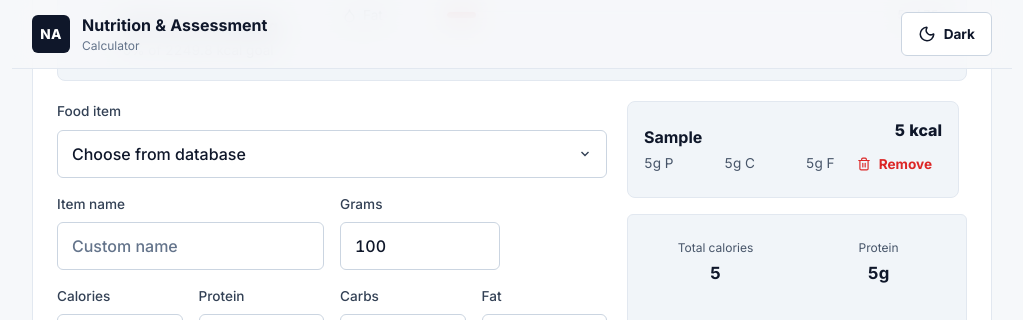
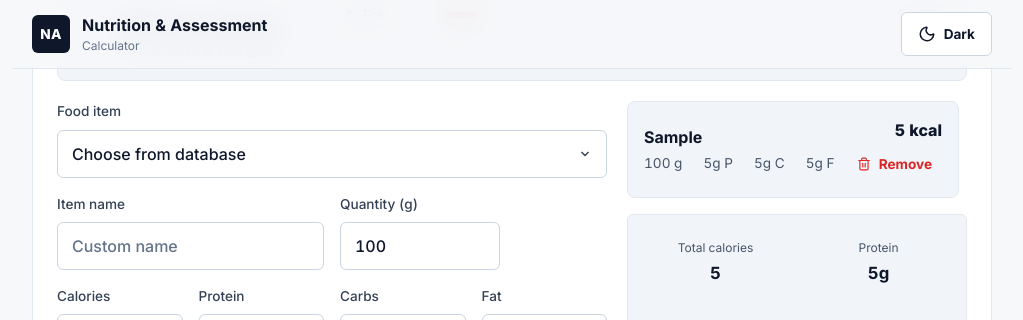
Before and after one commit to jaisankar2502/NUTRITION-AND-ASSESSMENT-CALCULATOR, a React (Vite) app: page / in a window 1280 px wide. Both pictures are taken after typing "Sample", "5", "5", "5", "5" into the empty fields and a click on the button "Add item". Shown: the part 1935-2255 px from the top of the page, without its empty margins (128-1151 px from the left). Built offline with nearby package versions, Linux system fonts and the light colour scheme.

Commit message:
feat: enhance food database with serving sizes and units for improved accuracy

```diff
--- a/src/App.jsx
+++ b/src/App.jsx
@@ -139,11 +139,30 @@ const toMetric = ({ weight, weightUnit, height, heightUnit }) => {
   return { weightKg, heightCm };
 };
 
+// units foods are logged in — each food carries its own real-world serving unit
+// instead of everything being assumed to be grams
+const unitLabels = {
+  g: 'g',
+  ml: 'ml',
+  pc: 'pc',
+  cup: 'cup',
+  tbsp: 'tbsp',
+  tsp: 'tsp',
+  slice: 'slice',
+  scoop: 'scoop',
+  bowl: 'bowl',
+};
+
+const formatServing = (quantity, unit) => `${quantity} ${unitLabels[unit] || unit}`;
+
 // derive calories (kcal) from macros when not provided: 4 kcal/g for protein/carbs, 9 kcal/g for fat
+// baseQty is the reference quantity the macros above are for (in the food's own `unit`,
+// not necessarily grams) — logged/plan amounts scale against that reference, not a flat 100g.
 const foodDatabase = rawFoodDatabase.map((f) => ({
   ...f,
   calories: f.calories ? f.calories : Math.round((Number(f.protein || 0) * 4 + Number(f.carbs || 0) * 4 + Number(f.fat || 0) * 9) * 10) / 10,
-  baseGram: f.baseGram || 100,
+  unit: f.unit || 'g',
+  baseQty: f.quantity || f.baseQty || 100,
 }));
 
 export default function App() {
@@ -301,11 +320,13 @@ export default function App() {
     });
   };
 
-  const getFoodStep = (name) => (foodDatabase.find((d) => d.name === name) || items.find((d) => d.name === name))?.baseGram || 10;
+  const getFoodStep = (name) => (foodDatabase.find((d) => d.name === name) || items.find((d) => d.name === name))?.baseQty || 10;
+
+  const getFoodUnit = (name) => (foodDatabase.find((d) => d.name === name) || items.find((d) => d.name === name))?.unit || 'g';
 
   const getFoodKcal = (name, grams) => {
     const food = foodDatabase.find((d) => d.name === name) || items.find((d) => d.name === name);
-    return Math.round(((food?.calories || 0) * (grams || 0)) / (food?.baseGram || 100));
+    return Math.round(((food?.calories || 0) * (grams || 0)) / (food?.baseQty || 100));
   };
 
   const mealFoodContribution = (meal) => {
@@ -314,7 +335,7 @@ export default function App() {
       (acc, f) => {
         const food = foodDatabase.find((d) => d.name === f.name) || items.find((d) => d.name === f.name);
         if (!food) return acc;
-        const scale = (f.grams || 0) / (food.baseGram || 100);
+        const scale = (f.grams || 0) / (food.baseQty || 100);
         acc.calories += Math.round((food.calories || 0) * scale);
         acc.protein += Math.round((food.protein || 0) * scale * 10) / 10;
         acc.carbs += Math.round((food.carbs || 0) * scale * 10) / 10;
@@ -333,12 +354,14 @@ export default function App() {
       return;
     }
 
-    const grams = food.baseGram || 100;
-    const scale = grams / 100;
+    const grams = food.baseQty || 100;
+    const scale = grams / (food.baseQty || 100);
 
     setSelectedFood(food.name);
     setFoodEntry({
       name: food.name,
+      unit: food.unit,
+      baseQty: food.baseQty,
       grams,
       calories: Math.round((food.calories || 0) * scale),
       protein: Math.round((food.protein || 0) * scale * 10) / 10,
@@ -352,7 +375,7 @@ export default function App() {
     setFoodEntry((prev) => {
       const food = foodDatabase.find((f) => f.name === prev.name);
       if (!food) return { ...prev, grams };
-      const scale = grams / 100;
+      const scale = grams / (food.baseQty || 100);
       return {
         ...prev,
         grams,
@@ -431,8 +454,8 @@ export default function App() {
         fat: Number(foodEntry.fat),
         grams: Number(foodEntry.grams) || 0,
         // logged calories/macros are the total for `grams`, not a per-100g rate —
-        // record that as baseGram so the meal planner scales it correctly.
-        baseGram: Number(foodEntry.grams) || 100,
+        // record that as baseQty so the meal planner scales it correctly.
+        baseQty: Number(foodEntry.grams) || 100,
       },
     ]);
     setFoodEntry({ name: '', calories: '', protein: '', carbs: '', fat: '', grams: 100 });
@@ -518,8 +541,9 @@ export default function App() {
       } else {
         foods.forEach((f) => {
           const food = foodDatabase.find((d) => d.name === f.name) || items.find((d) => d.name === f.name);
-          const kcal = Math.round(((food?.calories || 0) * (f.grams || 0)) / (food?.baseGram || 100));
-          lines.push(`  - ${f.name} (${f.grams}g) — ${kcal} kcal`);
+          const kcal = Math.round(((food?.calories || 0) * (f.grams || 0)) / (food?.baseQty || 100));
+          const unit = unitLabels[food?.unit] || food?.unit || 'g';
+          lines.push(`  - ${f.name} (${f.grams} ${unit}) — ${kcal} kcal`);
         });
         lines.push(`  Subtotal: ${contrib.calories} kcal · P ${contrib.protein}g · C ${contrib.carbs}g · F ${contrib.fat}g`);
       }
@@ -797,7 +821,7 @@ export default function App() {
                   <option value="">Choose from database</option>
                   {foodDatabase.map((food) => (
                     <option key={food.name} value={food.name}>
-                      {food.name}
+                      {food.name} ({formatServing(food.baseQty, food.unit)})
                     </option>
                   ))}
                 </select>
@@ -811,7 +835,7 @@ export default function App() {
                 />
               </label>
               <label className="field-half">
-                Grams
+                Quantity {selectedFood ? `(${unitLabels[getFoodUnit(selectedFood)] || getFoodUnit(selectedFood)})` : '(g)'}
                 <input
                   type="number"
                   min="0"
@@ -870,6 +894,7 @@ export default function App() {
                       <div className="food-row-info">
                         <strong>{item.name}</strong>
                         <div className="food-details">
+                          <span>{formatServing(item.baseQty, item.unit || 'g')}</span>
                           <span>{item.protein || 0}g P</span>
                           <span>{item.carbs || 0}g C</span>
                           <span>{item.fat || 0}g F</span>
@@ -967,7 +992,7 @@ export default function App() {
                           <option value="">— choose —</option>
                           {foodDatabase.map((f) => (
                             <option key={f.name} value={f.name}>
-                              {f.name}
+                              {f.name} ({formatServing(f.baseQty, f.unit)})
                             </option>
                           ))}
                         </select>
@@ -979,7 +1004,7 @@ export default function App() {
                           <option value="">— choose —</option>
                           {items.map((it, i) => (
                             <option key={`${it.name}-${i}`} value={it.name}>
-                              {it.name}
+                              {it.name} ({formatServing(it.baseQty, it.unit || 'g')})
                             </option>
                           ))}
                         </select>
@@ -1017,7 +1042,7 @@ export default function App() {
                                   min={0}
                                   onChange={(e) => updateMealGrams(idx, fi, parseNumberInput(e))}
                                 />
-                                g
+                                {unitLabels[getFoodUnit(f.name)] || getFoodUnit(f.name)}
                                 <button
                                   type="button"
                                   className="qty-step"
@@ -1155,10 +1180,12 @@ export default function App() {
                     <div key={f.name} className="editor-food-item">
                       <div>
                         <strong>{f.name}</strong>
-                        <div className="food-meta">{Math.round(f.calories)} kcal • {f.protein || 0}g P • {f.carbs || 0}g C • {f.fat || 0}g F</div>
+                        <div className="food-meta">
+                          {formatServing(f.baseQty, f.unit)} • {Math.round(f.calories)} kcal • {f.protein || 0}g P • {f.carbs || 0}g C • {f.fat || 0}g F
+                        </div>
                       </div>
                       <div>
-                        <button className="secondary-button" onClick={() => addMealFood(editingMealIndex, f.name, f.baseGram || 100)}>
+                        <button className="secondary-button" onClick={() => addMealFood(editingMealIndex, f.name, f.baseQty || 100)}>
                           <Icon name="plus" size={14} /> Add
                         </button>
                       </div>
@@ -1194,7 +1221,7 @@ export default function App() {
                           −
                         </button>
                         <input type="number" min={0} value={f.grams} onChange={(e) => updateMealGrams(editingMealIndex, fi, parseNumberInput(e))} />
-                        g
+                        {unitLabels[getFoodUnit(f.name)] || getFoodUnit(f.name)}
                         <button
                           type="button"
                           className="qty-step"
--- a/src/foodData.js
+++ b/src/foodData.js
@@ -1,65 +1,69 @@
+// Each entry's macros are the amount for exactly `quantity` `unit` of that food —
+// e.g. Almonds is 2g carbs / 2g protein / 12g fat per 10 pc, not per 100g.
+// unit is one of: 'g' (grams), 'ml' (millilitres), 'pc' (piece/count),
+// 'cup', 'tbsp', 'tsp', 'slice', 'scoop', 'bowl'.
 export const foodDatabase = [
-  { name: 'Almonds 10 Nos', carbs: 2, protein: 2, fat: 12 },
-  { name: 'Apple 1 Qty', carbs: 25, protein: 0.5, fat: 0.3 },
-  { name: 'Apple Cider Vinegar 15 Ml', carbs: 0.1, protein: 0, fat: 0 },
-  { name: 'Arjuna 1 Piece', carbs: 0.25, protein: 3, fat: 0 },
-  { name: 'Avli 100 gms', carbs: 86.2, protein: 5.69, fat: 0.92 },
-  { name: 'Baked Chicken 100gm', carbs: 3.1, protein: 18.3, fat: 2.7 },
-  { name: 'Banana Rabotta 1 Qty', carbs: 27, protein: 1.3, fat: 0.4 },
-  { name: 'Basmati Rice 1 Cup', carbs: 45, protein: 4.3, fat: 0.4 },
-  { name: 'Beef', carbs: 0, protein: 20, fat: 30 },
-  { name: 'Beetroot 100 gms', carbs: 10, protein: 1.6, fat: 0.2 },
-  { name: 'Biscuit Hide and Seek 4 Nos', carbs: 8, protein: 1, fat: 4 },
-  { name: 'Black Coffee with Jaggery 1 Cup', carbs: 5.1, protein: 0.1, fat: 0 },
-  { name: 'Black Raisins 1 Tbsp', carbs: 7.5, protein: 0, fat: 0 },
-  { name: 'Black Tea', carbs: 0, protein: 0, fat: 0 },
-  { name: 'Boost 1 Cup', carbs: 49, protein: 0, fat: 0 },
-  { name: 'Broccoli 100gm', carbs: 4.9, protein: 3, fat: 0.4 },
-  { name: 'Broccoli Boiled 100 gms', carbs: 4.4, protein: 3.7, fat: 0.4 },
-  { name: 'Brown Rice 100 gm', carbs: 23, protein: 2.3, fat: 0.8 },
-  { name: 'Butter Milk 200 gms', carbs: 12, protein: 2.1, fat: 12.1 },
-  { name: 'Cabbage 100 gms', carbs: 2.7, protein: 1.8, fat: 0.1 },
-  { name: 'Capsicum 1 Small', carbs: 3.4, protein: 0.6, fat: 0.1 },
-  { name: 'Carrot 1 Qty', carbs: 6, protein: 0.6, fat: 0.1 },
-  { name: 'Carrot Juice 1 Cup', carbs: 22, protein: 0.5, fat: 0.2 },
-  { name: 'Cashew 28 gms', carbs: 9, protein: 5, fat: 12 },
-  { name: 'Chapathi 1 Qty', carbs: 20, protein: 3.8, fat: 2.3 },
-  { name: 'Cheese 1 Slice', carbs: 1, protein: 6, fat: 5 },
-  { name: 'Chicken Biryani', carbs: 19, protein: 35, fat: 18.6 },
-  { name: 'Chicken Breast 100 gm', carbs: 0, protein: 31.5, fat: 3.6, calories: 165 },
-  { name: 'Chicken Curry 1 Cup', carbs: 8.5, protein: 5.1, fat: 6.5 },
-  { name: 'Chicken Fry 100 gm', carbs: 6.5, protein: 13.5, fat: 17.9 },
-  { name: 'Chicken Tandoori 150 gm', carbs: 3.2, protein: 30, fat: 7 },
-  { name: 'Chips 28 gm', carbs: 15, protein: 1.8, fat: 9.5 },
-  { name: 'Chia Seed 10 gms', carbs: 3.75, protein: 2.7, fat: 3.25 },
-  { name: 'Coconut 10 gm', carbs: 1.3, protein: 0.4, fat: 4.2 },
-  { name: 'Coconut Curry 1 Tbsp', carbs: 2.5, protein: 0.6, fat: 2.9 },
-  { name: 'Coconut Milk 100 gms', carbs: 2.0, protein: 0.3, fat: 33.49 },
-  { name: 'Coffee 1 Cup', carbs: 0, protein: 0, fat: 0 },
-  { name: 'Coriander Powder 1 Tsp', carbs: 5.4, protein: 0.7, fat: 7.4 },
-  { name: 'Cumin Flour 10 gms', carbs: 7.7, protein: 2.3, fat: 1 },
-  { name: 'Cucumber 100 gms', carbs: 1.7, protein: 0.7, fat: 0.1 },
-  { name: 'Curd 1 Cup', carbs: 5.3, protein: 3.9, fat: 3.7 },
-  { name: 'Dates 1 Piece', carbs: 9.7, protein: 2.8, fat: 0.3 },
-  { name: 'Dosa 1 Qty', carbs: 29, protein: 2, fat: 1 },
-  { name: 'Egg Whole 1 Qty', carbs: 0.6, protein: 6, fat: 5 },
-  { name: 'Egg White 1 Qty', carbs: 0.1, protein: 3, fat: 0 },
-  { name: 'Fish Boiled 100 gms', carbs: 0, protein: 20, fat: 1.8 },
-  { name: 'Fish Fry 100 gms', carbs: 0, protein: 25, fat: 11.02 },
-  { name: 'Flaxseed 1 Tbsp', carbs: 0, protein: 4, fat: 3 },
-  { name: 'Fruit Juice 1 Cup', carbs: 11.5, protein: 0.5, fat: 0 },
-  { name: 'Ghee 1 Tbsp', carbs: 0, protein: 0, fat: 9 },
-  { name: 'Ginger Root 10 gms', carbs: 1.8, protein: 0.18, fat: 0.2 },
-  { name: 'Guava 1 Qty', carbs: 8.5, protein: 4.2, fat: 0 },
-  { name: 'Honey 1 Tsp', carbs: 17, protein: 0, fat: 0 },
-  { name: 'Ice Cream 1 Scoop', carbs: 25, protein: 2.5, fat: 7 },
-  { name: 'Jackfruit Raw 100 gms', carbs: 39, protein: 1.1, fat: 0.4 },
-  { name: 'Jam 1 Tbsp', carbs: 13.4, protein: 0, fat: 0 },
-  { name: 'Mango 1 Qty', carbs: 27, protein: 0.6, fat: 0.6 },
-  { name: 'Milk 1 Cup', carbs: 12, protein: 8.3, fat: 4.7 },
-  { name: 'Milk Biscuit 1 Nos', carbs: 24, protein: 1.5, fat: 4.9 },
-  { name: 'Mixed Pulav 1 Bowl', carbs: 28, protein: 9.7, fat: 10.8 },
-  { name: 'Paneer 100 gms', carbs: 1.5, protein: 18, fat: 20 },
-  { name: 'Rice 1 Cup', carbs: 39, protein: 1.5, fat: 0.8 },
-  { name: 'Roti 1 Qty', carbs: 15, protein: 2.5, fat: 1.5 },
+  { name: 'Almonds', quantity: 10, unit: 'pc', carbs: 2, protein: 2, fat: 12 },
+  { name: 'Apple', quantity: 1, unit: 'pc', carbs: 25, protein: 0.5, fat: 0.3 },
+  { name: 'Apple Cider Vinegar', quantity: 15, unit: 'ml', carbs: 0.1, protein: 0, fat: 0 },
+  { name: 'Arjuna', quantity: 1, unit: 'pc', carbs: 0.25, protein: 3, fat: 0 },
+  { name: 'Avli', quantity: 100, unit: 'g', carbs: 86.2, protein: 5.69, fat: 0.92 },
+  { name: 'Baked Chicken', quantity: 100, unit: 'g', carbs: 3.1, protein: 18.3, fat: 2.7 },
+  { name: 'Banana Rabotta', quantity: 1, unit: 'pc', carbs: 27, protein: 1.3, fat: 0.4 },
+  { name: 'Basmati Rice', quantity: 1, unit: 'cup', carbs: 45, protein: 4.3, fat: 0.4 },
+  { name: 'Beef', quantity: 100, unit: 'g', carbs: 0, protein: 20, fat: 30 },
+  { name: 'Beetroot', quantity: 100, unit: 'g', carbs: 10, protein: 1.6, fat: 0.2 },
+  { name: 'Biscuit Hide and Seek', quantity: 4, unit: 'pc', carbs: 8, protein: 1, fat: 4 },
+  { name: 'Black Coffee with Jaggery', quantity: 1, unit: 'cup', carbs: 5.1, protein: 0.1, fat: 0 },
+  { name: 'Black Raisins', quantity: 1, unit: 'tbsp', carbs: 7.5, protein: 0, fat: 0 },
+  { name: 'Black Tea', quantity: 1, unit: 'cup', carbs: 0, protein: 0, fat: 0 },
+  { name: 'Boost', quantity: 1, unit: 'cup', carbs: 49, protein: 0, fat: 0 },
+  { name: 'Broccoli', quantity: 100, unit: 'g', carbs: 4.9, protein: 3, fat: 0.4 },
+  { name: 'Broccoli Boiled', quantity: 100, unit: 'g', carbs: 4.4, protein: 3.7, fat: 0.4 },
+  { name: 'Brown Rice', quantity: 100, unit: 'g', carbs: 23, protein: 2.3, fat: 0.8 },
+  { name: 'Butter Milk', quantity: 200, unit: 'g', carbs: 12, protein: 2.1, fat: 12.1 },
+  { name: 'Cabbage', quantity: 100, unit: 'g', carbs: 2.7, protein: 1.8, fat: 0.1 },
+  { name: 'Capsicum (Small)', quantity: 1, unit: 'pc', carbs: 3.4, protein: 0.6, fat: 0.1 },
+  { name: 'Carrot', quantity: 1, unit: 'pc', carbs: 6, protein: 0.6, fat: 0.1 },
+  { name: 'Carrot Juice', quantity: 1, unit: 'cup', carbs: 22, protein: 0.5, fat: 0.2 },
+  { name: 'Cashew', quantity: 28, unit: 'g', carbs: 9, protein: 5, fat: 12 },
+  { name: 'Chapathi', quantity: 1, unit: 'pc', carbs: 20, protein: 3.8, fat: 2.3 },
+  { name: 'Cheese', quantity: 1, unit: 'slice', carbs: 1, protein: 6, fat: 5 },
+  { name: 'Chicken Biryani', quantity: 1, unit: 'bowl', carbs: 19, protein: 35, fat: 18.6 },
+  { name: 'Chicken Breast', quantity: 100, unit: 'g', carbs: 0, protein: 31.5, fat: 3.6, calories: 165 },
+  { name: 'Chicken Curry', quantity: 1, unit: 'cup', carbs: 8.5, protein: 5.1, fat: 6.5 },
+  { name: 'Chicken Fry', quantity: 100, unit: 'g', carbs: 6.5, protein: 13.5, fat: 17.9 },
+  { name: 'Chicken Tandoori', quantity: 150, unit: 'g', carbs: 3.2, protein: 30, fat: 7 },
+  { name: 'Chips', quantity: 28, unit: 'g', carbs: 15, protein: 1.8, fat: 9.5 },
+  { name: 'Chia Seed', quantity: 10, unit: 'g', carbs: 3.75, protein: 2.7, fat: 3.25 },
+  { name: 'Coconut', quantity: 10, unit: 'g', carbs: 1.3, protein: 0.4, fat: 4.2 },
+  { name: 'Coconut Curry', quantity: 1, unit: 'tbsp', carbs: 2.5, protein: 0.6, fat: 2.9 },
+  { name: 'Coconut Milk', quantity: 100, unit: 'g', carbs: 2.0, protein: 0.3, fat: 33.49 },
+  { name: 'Coffee', quantity: 1, unit: 'cup', carbs: 0, protein: 0, fat: 0 },
+  { name: 'Coriander Powder', quantity: 1, unit: 'tsp', carbs: 5.4, protein: 0.7, fat: 7.4 },
+  { name: 'Cumin Flour', quantity: 10, unit: 'g', carbs: 7.7, protein: 2.3, fat: 1 },
+  { name: 'Cucumber', quantity: 100, unit: 'g', carbs: 1.7, protein: 0.7, fat: 0.1 },
+  { name: 'Curd', quantity: 1, unit: 'cup', carbs: 5.3, protein: 3.9, fat: 3.7 },
+  { name: 'Dates', quantity: 1, unit: 'pc', carbs: 9.7, protein: 2.8, fat: 0.3 },
+  { name: 'Dosa', quantity: 1, unit: 'pc', carbs: 29, protein: 2, fat: 1 },
+  { name: 'Egg Whole', quantity: 1, unit: 'pc', carbs: 0.6, protein: 6, fat: 5 },
+  { name: 'Egg White', quantity: 1, unit: 'pc', carbs: 0.1, protein: 3, fat: 0 },
+  { name: 'Fish Boiled', quantity: 100, unit: 'g', carbs: 0, protein: 20, fat: 1.8 },
+  { name: 'Fish Fry', quantity: 100, unit: 'g', carbs: 0, protein: 25, fat: 11.02 },
+  { name: 'Flaxseed', quantity: 1, unit: 'tbsp', carbs: 0, protein: 4, fat: 3 },
+  { name: 'Fruit Juice', quantity: 1, unit: 'cup', carbs: 11.5, protein: 0.5, fat: 0 },
+  { name: 'Ghee', quantity: 1, unit: 'tbsp', carbs: 0, protein: 0, fat: 9 },
+  { name: 'Ginger Root', quantity: 10, unit: 'g', carbs: 1.8, protein: 0.18, fat: 0.2 },
+  { name: 'Guava', quantity: 1, unit: 'pc', carbs: 8.5, protein: 4.2, fat: 0 },
+  { name: 'Honey', quantity: 1, unit: 'tsp', carbs: 17, protein: 0, fat: 0 },
+  { name: 'Ice Cream', quantity: 1, unit: 'scoop', carbs: 25, protein: 2.5, fat: 7 },
+  { name: 'Jackfruit Raw', quantity: 100, unit: 'g', carbs: 39, protein: 1.1, fat: 0.4 },
+  { name: 'Jam', quantity: 1, unit: 'tbsp', carbs: 13.4, protein: 0, fat: 0 },
+  { name: 'Mango', quantity: 1, unit: 'pc', carbs: 27, protein: 0.6, fat: 0.6 },
+  { name: 'Milk', quantity: 1, unit: 'cup', carbs: 12, protein: 8.3, fat: 4.7 },
+  { name: 'Milk Biscuit', quantity: 1, unit: 'pc', carbs: 24, protein: 1.5, fat: 4.9 },
+  { name: 'Mixed Pulav', quantity: 1, unit: 'bowl', carbs: 28, protein: 9.7, fat: 10.8 },
+  { name: 'Paneer', quantity: 100, unit: 'g', carbs: 1.5, protein: 18, fat: 20 },
+  { name: 'Rice', quantity: 1, unit: 'cup', carbs: 39, protein: 1.5, fat: 0.8 },
+  { name: 'Roti', quantity: 1, unit: 'pc', carbs: 15, protein: 2.5, fat: 1.5 },
 ];
```
